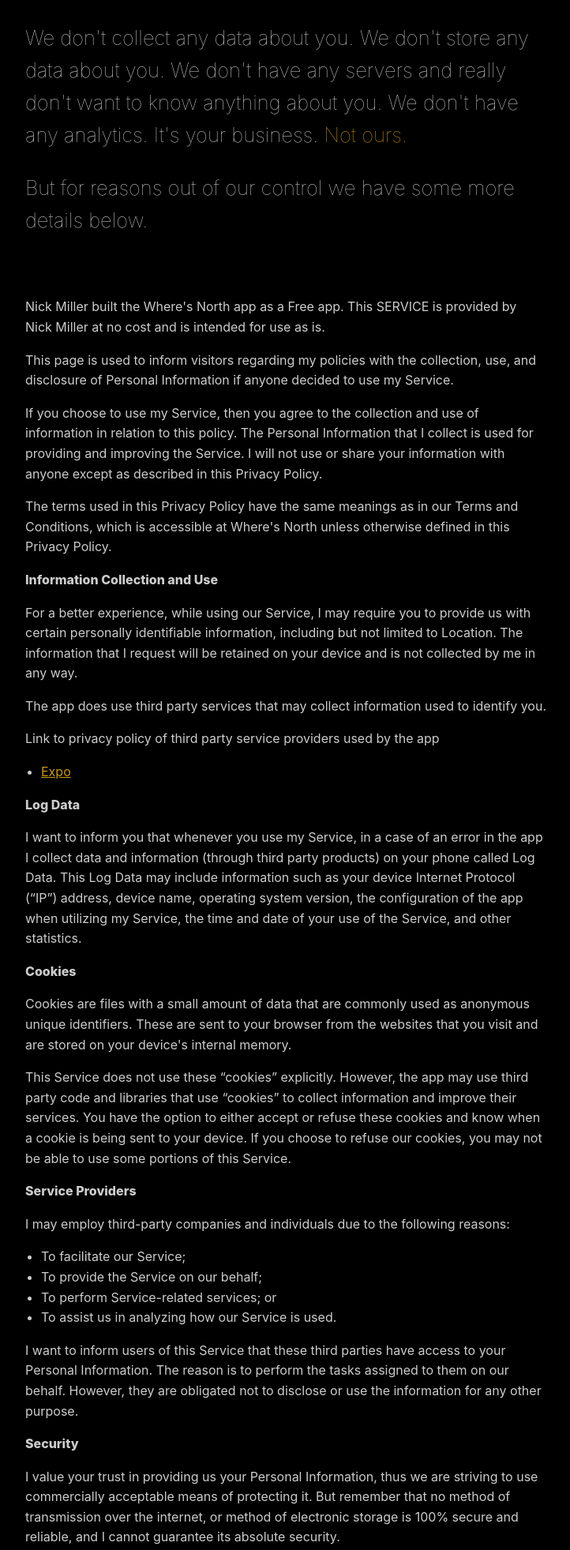
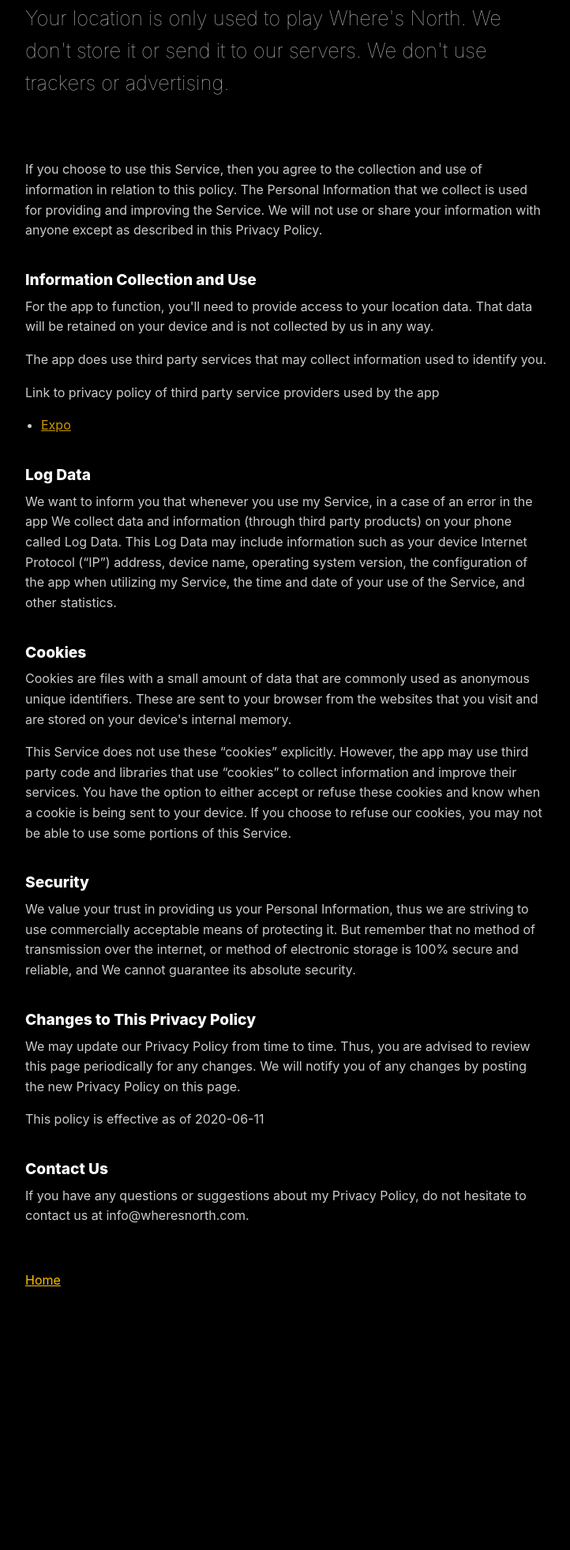
Before and after one commit to wheresnorth/wheresnorth.github.io, a plain HTML site: page privacy.html in a window 1280 px wide. Shown: the part 326-2289 px from the top of the page at 79% size, without its empty margins (278-1000 px from the left). After the commit the page ends 1981 px from the top, so only its background shows below. Drawn offline with Linux system fonts and the light colour scheme.

Commit message:
privacy policy

```diff
--- a/css/style.css
+++ b/css/style.css
@@ -160,9 +160,24 @@ main {
   margin-top: 200px;
 }
 
+h1,
+h2,
+h3,
+h4,
+h5,
+h6 {
+  font-weight: 800;
+  line-height: 1.2;
+}
+
 h1 {
   font-size: 4em;
-  font-weight: 800;
+  margin-bottom: 0.5em;
+}
+
+h3 {
+  font-size: 1.2em;
+  margin-top: 2em;
   margin-bottom: 0.5em;
 }
 
--- a/privacy.html
+++ b/privacy.html
@@ -10,52 +10,31 @@
     <main>
       <h1>Privacy Policy</h1>
       <p class="big">
-        We don't collect any data about you. We don't store any data about you.
-        We don't have any servers and really don't want to know anything about
-        you. We don't have any analytics. It's your business.
-        <span class="orange">Not ours.</span>
+        Your location is only used to play Where's North. We don't store it or
+        send it to our servers. We don't use trackers or advertising.
       </p>
-      <p class="big">
-        But for reasons out of our control we have some more details below.
-      </p>
+
       <br /><br />
 
       <p>
-        Nick Miller built the Where's North app as a Free app. This SERVICE is
-        provided by Nick Miller at no cost and is intended for use as is.
-      </p>
-      <p>
-        This page is used to inform visitors regarding my policies with the
-        collection, use, and disclosure of Personal Information if anyone
-        decided to use my Service.
-      </p>
-      <p>
-        If you choose to use my Service, then you agree to the collection and
+        If you choose to use this Service, then you agree to the collection and
         use of information in relation to this policy. The Personal Information
-        that I collect is used for providing and improving the Service. I will
+        that we collect is used for providing and improving the Service. We will
         not use or share your information with anyone except as described in
         this Privacy Policy.
       </p>
+      <h3>Information Collection and Use</h3>
       <p>
-        The terms used in this Privacy Policy have the same meanings as in our
-        Terms and Conditions, which is accessible at Where's North unless
-        otherwise defined in this Privacy Policy.
-      </p>
-      <p><strong>Information Collection and Use</strong></p>
-      <p>
-        For a better experience, while using our Service, I may require you to
-        provide us with certain personally identifiable information, including
-        but not limited to Location. The information that I request will be
-        retained on your device and is not collected by me in any way.
-      </p>
-      <div>
-        <p>
-          The app does use third party services that may collect information
-          used to identify you.
+        For the app to function, you'll need to provide access to your location
+        data. That data will be retained on your device and is not collected by
+        us in any way.
       </p>
       <p>
-          Link to privacy policy of third party service providers used by the
-          app
+        The app does use third party services that may collect information used
+        to identify you.
+      </p>
+      <p>
+        Link to privacy policy of third party service providers used by the app
       </p>
       <ul>
         <li>
@@ -68,18 +47,19 @@
         </li>
         <!---->
       </ul>
-      </div>
-      <p><strong>Log Data</strong></p>
+
+      <h3>Log Data</h3>
       <p>
-        I want to inform you that whenever you use my Service, in a case of an
-        error in the app I collect data and information (through third party
+        We want to inform you that whenever you use my Service, in a case of an
+        error in the app We collect data and information (through third party
         products) on your phone called Log Data. This Log Data may include
         information such as your device Internet Protocol (“IP”) address, device
         name, operating system version, the configuration of the app when
         utilizing my Service, the time and date of your use of the Service, and
         other statistics.
       </p>
-      <p><strong>Cookies</strong></p>
+
+      <h3>Cookies</h3>
       <p>
         Cookies are files with a small amount of data that are commonly used as
         anonymous unique identifiers. These are sent to your browser from the
@@ -93,77 +73,25 @@
         your device. If you choose to refuse our cookies, you may not be able to
         use some portions of this Service.
       </p>
-      <p><strong>Service Providers</strong></p>
+      <h3>Security</h3>
       <p>
-        I may employ third-party companies and individuals due to the following
-        reasons:
-      </p>
-      <ul>
-        <li>To facilitate our Service;</li>
-        <li>To provide the Service on our behalf;</li>
-        <li>To perform Service-related services; or</li>
-        <li>To assist us in analyzing how our Service is used.</li>
-      </ul>
-      <p>
-        I want to inform users of this Service that these third parties have
-        access to your Personal Information. The reason is to perform the tasks
-        assigned to them on our behalf. However, they are obligated not to
-        disclose or use the information for any other purpose.
-      </p>
-      <p><strong>Security</strong></p>
-      <p>
-        I value your trust in providing us your Personal Information, thus we
+        We value your trust in providing us your Personal Information, thus we
         are striving to use commercially acceptable means of protecting it. But
         remember that no method of transmission over the internet, or method of
-        electronic storage is 100% secure and reliable, and I cannot guarantee
+        electronic storage is 100% secure and reliable, and We cannot guarantee
         its absolute security.
       </p>
-      <p><strong>Links to Other Sites</strong></p>
+      <h3>Changes to This Privacy Policy</h3>
       <p>
-        This Service may contain links to other sites. If you click on a
-        third-party link, you will be directed to that site. Note that these
-        external sites are not operated by me. Therefore, I strongly advise you
-        to review the Privacy Policy of these websites. I have no control over
-        and assume no responsibility for the content, privacy policies, or
-        practices of any third-party sites or services.
-      </p>
-      <p><strong>Children’s Privacy</strong></p>
-      <p>
-        These Services do not address anyone under the age of 13. I do not
-        knowingly collect personally identifiable information from children
-        under 13. In the case I discover that a child under 13 has provided me
-        with personal information, I immediately delete this from our servers.
-        If you are a parent or guardian and you are aware that your child has
-        provided us with personal information, please contact me so that I will
-        be able to do necessary actions.
-      </p>
-      <p><strong>Changes to This Privacy Policy</strong></p>
-      <p>
-        I may update our Privacy Policy from time to time. Thus, you are advised
-        to review this page periodically for any changes. I will notify you of
-        any changes by posting the new Privacy Policy on this page.
+        We may update our Privacy Policy from time to time. Thus, you are
+        advised to review this page periodically for any changes. We will notify
+        you of any changes by posting the new Privacy Policy on this page.
       </p>
       <p>This policy is effective as of 2020-06-11</p>
-      <p><strong>Contact Us</strong></p>
+      <h3>Contact Us</h3>
       <p>
         If you have any questions or suggestions about my Privacy Policy, do not
-        hesitate to contact me at info@wheresnorth.com.
-      </p>
-      <p>
-        This privacy policy page was created at
-        <a
-          href="https://privacypolicytemplate.net"
-          target="_blank"
-          rel="noopener noreferrer"
-          >privacypolicytemplate.net</a
-        >
-        and modified/generated by
-        <a
-          href="https://app-privacy-policy-generator.firebaseapp.com/"
-          target="_blank"
-          rel="noopener noreferrer"
-          >App Privacy Policy Generator</a
-        >
+        hesitate to contact us at info@wheresnorth.com.
       </p>
     </main>
 
```
Lines whose indentation alone changed are shown as unchanged.
